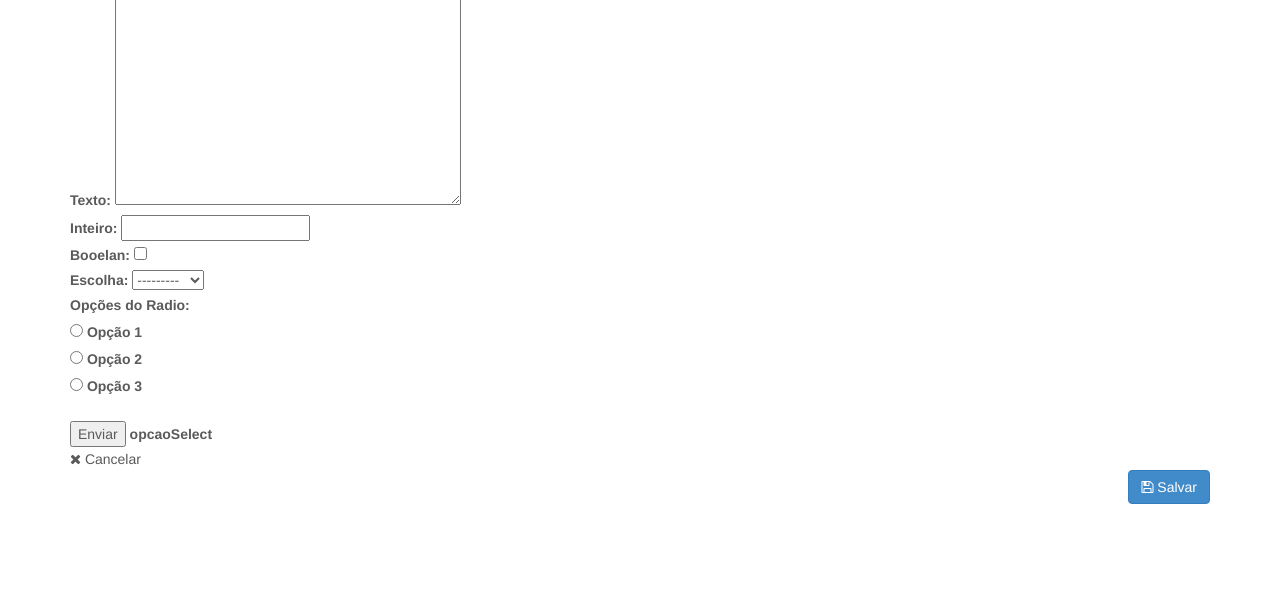
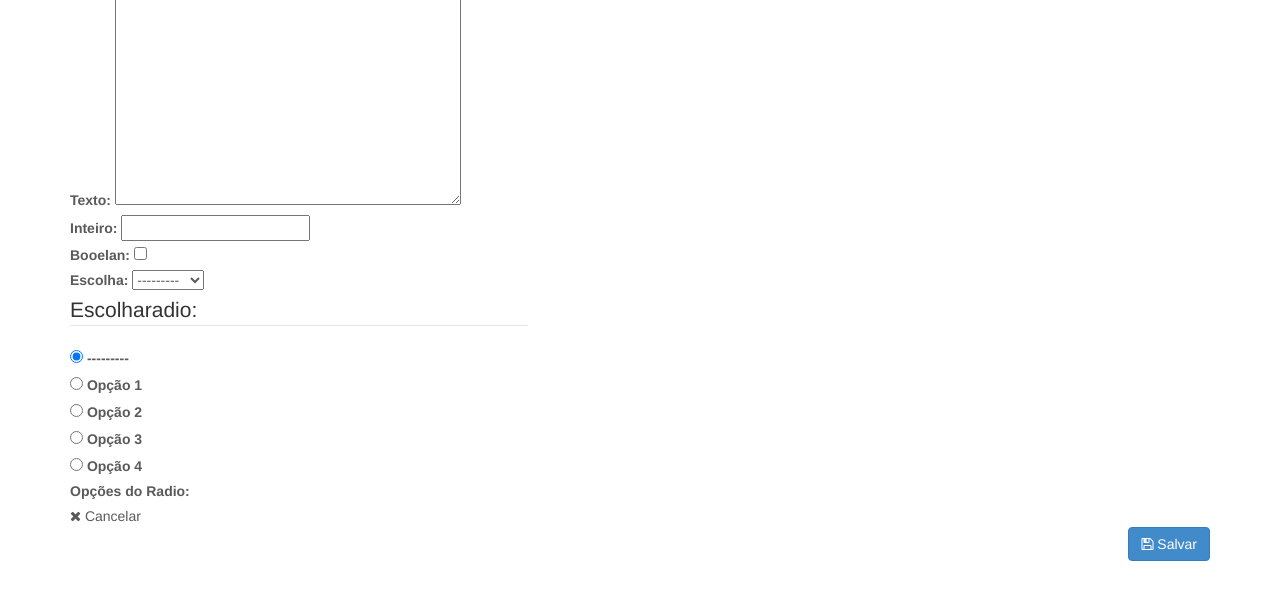
Before and after one commit to DaviOTitto/trabalhodaw2, a Django app: page /teste/conc2/ in a window 1280 px wide. Shown: the part 126-726 px from the top of the page. Run offline with Django 5.2, Linux system fonts and the light colour scheme; some libraries are stand-ins or nearby versions.

Commit message:
incremento do trabalho 4

```diff
--- a/trabalho/APP/forms.py
+++ b/trabalho/APP/forms.py
@@ -8,8 +8,9 @@ from .models import *
 class TesteForm(forms.ModelForm):
     class Meta:
          model = Teste
-         fields = ('texto','interio','Boolean','lista')
+         fields = ('texto','interio','Boolean','lista','escolha_radio')
          widgets = {
             'Boolean': forms.CheckboxInput(attrs={'class': 'form-check-input'}),
+            'escolha_radio': forms.RadioSelect(attrs={'class': 'form-check-input'}),
         }
-         field_order = ('texto','interio','Boolean','lista')
+         field_order = ('texto','interio','Boolean','lista','escolha_radio')
--- a/trabalho/APP/models.py
+++ b/trabalho/APP/models.py
@@ -14,6 +14,13 @@ class Teste(models.Model):
         ('1', 'option 1 '),
         ('F', 'option 2 '),
     )
+    CHOICES = (
+        ('1', 'Opção 1'),
+        ('2', 'Opção 2'),
+        ('3', 'Opção 3'),
+        ('4', 'Opção 4'),
+    )
+    escolha = models.CharField(max_length=1, choices=CHOICES)
     id = models.AutoField("id",primary_key=True, null=False)
     texto = models.TextField("texto", null=True, max_length=255, validators=[
         MinLengthValidator(2, "O texto deve ter no mínimo 2 caracteres."),
@@ -25,7 +32,7 @@ class Teste(models.Model):
     ])
     Boolean = models.BooleanField("booelan", blank=True, null=True,default=False)
     lista = models.CharField("escolha", choices=options_choices)
-    escolha_radio = models.CharField("escolharadio", null=False, max_length=30)
+    escolha_radio = models.CharField("escolharadio", null=False, choices = CHOICES)
 
 
     def get_detalhe(self):
--- a/trabalho/APP/templates/teste2.html
+++ b/trabalho/APP/templates/teste2.html
@@ -19,14 +19,6 @@
                   <div class="col-xs-8 col-md-5">
                       {{ forms|bootstrap }}
                       <label>Opções do Radio:</label><br>
-      <input type="radio" id="opcaoRadio" name="opcaoRadio" value="opcao1">
-      <label for="opcaoRadio1">Opção 1</label><br>
-      <input type="radio" id="opcaoRadio" name="opcaoRadio" value="opcao2">
-      <label for="opcaoRadio2">Opção 2</label><br>
-      <input type="radio" id="opcaoRadio" name="opcaoRadio" value="opcao3">
-      <label for="opcaoRadio3">Opção 3</label><br><br>
-      <input type="submit" value="Enviar">
-                      <label for="opcaoSelect">opcaoSelect</label>
                     </div>
               </div>
               <div class="form-inline buttons">
--- a/trabalho/APP/views.py
+++ b/trabalho/APP/views.py
@@ -15,11 +15,11 @@ def inserttest(request):
       forms = TesteForm(request.POST, request.FILES,
                           instance=order_forms, prefix='main')
 
-      ESCOLHA = request.POST.get("opcaoRadio",False)
-      print(ESCOLHA)
+     # ESCOLHA = request.POST.get("opcaoRadio",False)
+      #print(ESCOLHA)
 
-      order_forms.escolha_radio =str(ESCOLHA)
-      print(order_forms.escolha_radio)
+    #  order_forms.escolha_radio =str(ESCOLHA)
+    #  print(order_forms.escolha_radio)
 
       if forms.is_valid() :
 
```
Also changed, not shown: trabalho/APP/migrations/0008_teste_escolha_alter_teste_escolha_radio.py (added), 1 other file.
